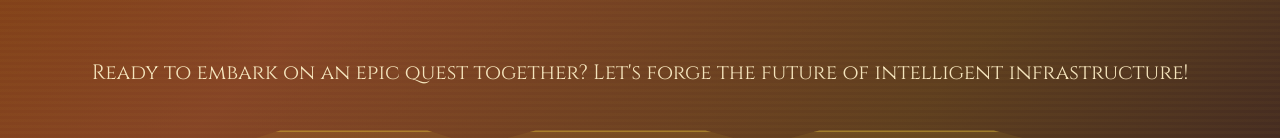
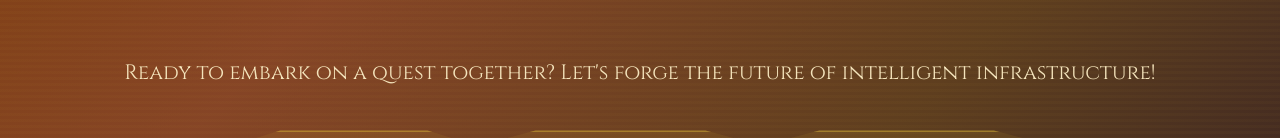
Before and after one commit to Tanarius/io, a plain HTML site: page index.html in a window 1280 px wide. Shown: the part 3734-3872 px from the top of the page. Drawn offline with Linux system fonts and the light colour scheme.

Commit message:
Update index.html

```diff
--- a/index.html
+++ b/index.html
@@ -642,7 +642,7 @@
         <div class="container">
             <div class="tavern-content">
                 <h2 class="section-title">The Adventurer's Tavern</h2>
-                <p style="font-size: 1.3rem; margin-bottom: 30px; color: #f4e4bc;">Ready to embark on an epic quest together? Let's forge the future of intelligent infrastructure!</p>
+                <p style="font-size: 1.3rem; margin-bottom: 30px; color: #f4e4bc;">Ready to embark on a quest together? Let's forge the future of intelligent infrastructure!</p>
                 <div class="tavern-links">
                     <a href="mailto:tanariustrey@gmail.com" class="tavern-link">📧 Send Raven</a>
                     <a href="https://www.linkedin.com/in/treytenellingson" class="tavern-link" target="_blank">🛡 LinkedIn Guild</a>
```
